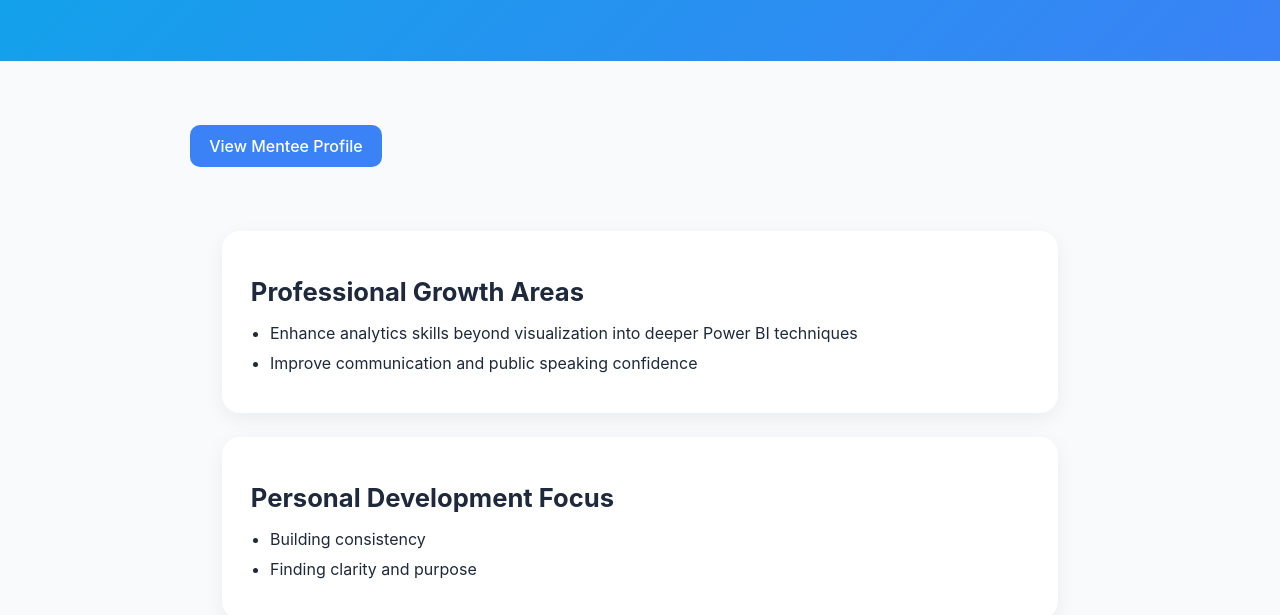
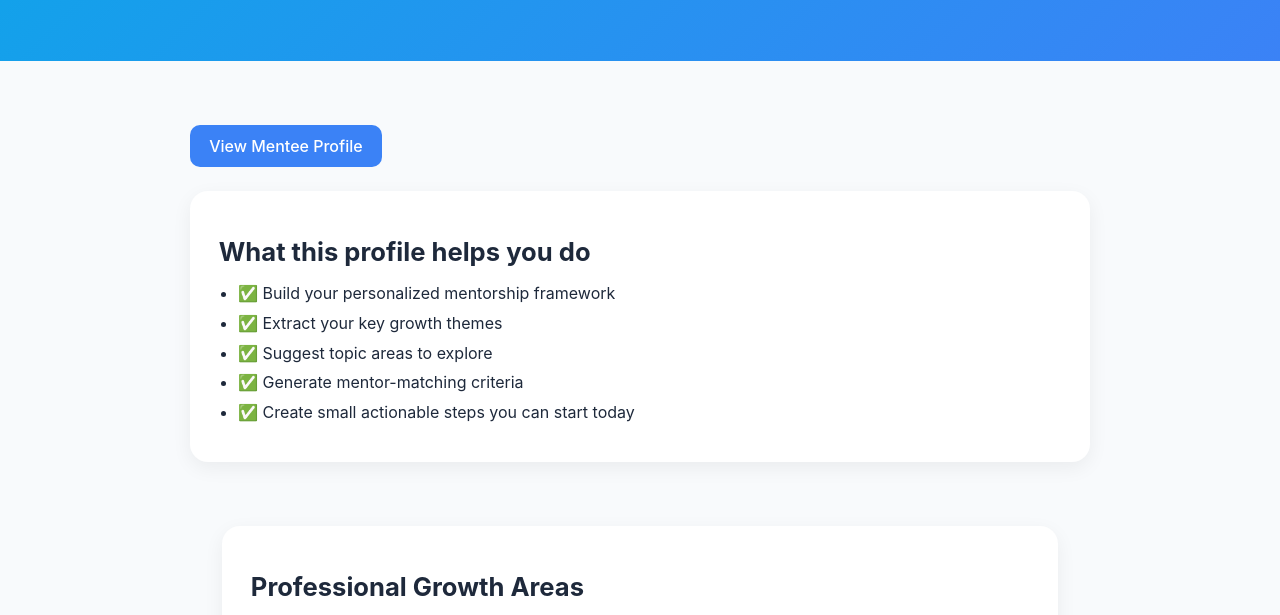
Before and after one commit to juzcho/personalportfolio, a plain HTML site: page mentee-profile.html in a window 1280 px wide. Shown: the part 163-778 px from the top of the page. Drawn offline with Linux system fonts and the light colour scheme.

Commit message:
editing Mentee Profile Page

```diff
--- a/mentee-profile.html
+++ b/mentee-profile.html
@@ -65,6 +65,17 @@
     <section>
         <a href="mentee_profile.html" style="text-decoration:none;background:#3b82f6;color:white;padding:0.7rem 1.2rem;border-radius:10px;font-weight:500;display:inline-block;margin-bottom:1.5rem;">View Mentee Profile</a>
 
+        <div class="card">
+            <h2>What this profile helps you do</h2>
+            <ul>
+                <li>✅ Build your personalized mentorship framework</li>
+                <li>✅ Extract your key growth themes</li>
+                <li>✅ Suggest topic areas to explore</li>
+                <li>✅ Generate mentor-matching criteria</li>
+                <li>✅ Create small actionable steps you can start today</li>
+            </ul>
+        </div>
+
     <section>
         <div class="card">
             <h2>Professional Growth Areas</h2>
```
